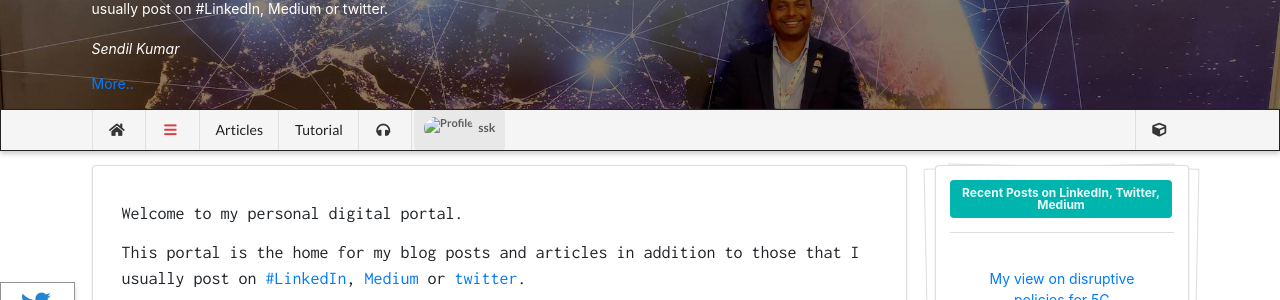
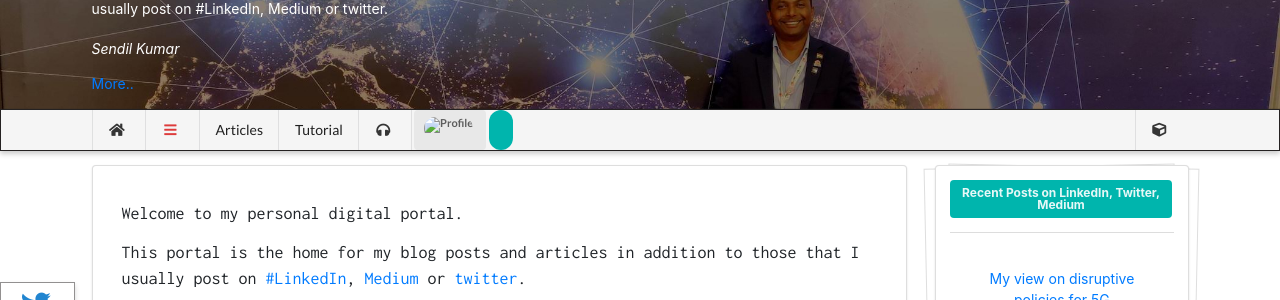
Before and after one commit to wiless/wiless.github.io, a Jekyll site: the page built from index.html, in a window 1280 px wide. Shown: the part 168-468 px from the top of the page. Built offline with Jekyll 4.4.1, drawn with Linux system fonts in a browser that asks for light colours; nearby versions of some CDN libraries; some web fonts are replaced; comment, search, counter and statistics services are not loaded; a style sheet for code colours, icons or effects is not loaded.

Commit message:
Update menu.html

```diff
--- a/_includes/menu.html
+++ b/_includes/menu.html
@@ -28,9 +28,12 @@
 
          <a class="ui label">
 <img id="profile" class="right  avatar  mini ui image" src="" alt="Profile" onclick="signOut()" data-content="Click to Sign out">
-             ssk
+
 <!-- class ima floated circular -->
         </a>
+
+        <a id="badge" class="ui teal circular label"></a>
+
 
         <div href="#" class="ui right floated dropdown item">
             <i class="cube icon" ></i>
```
